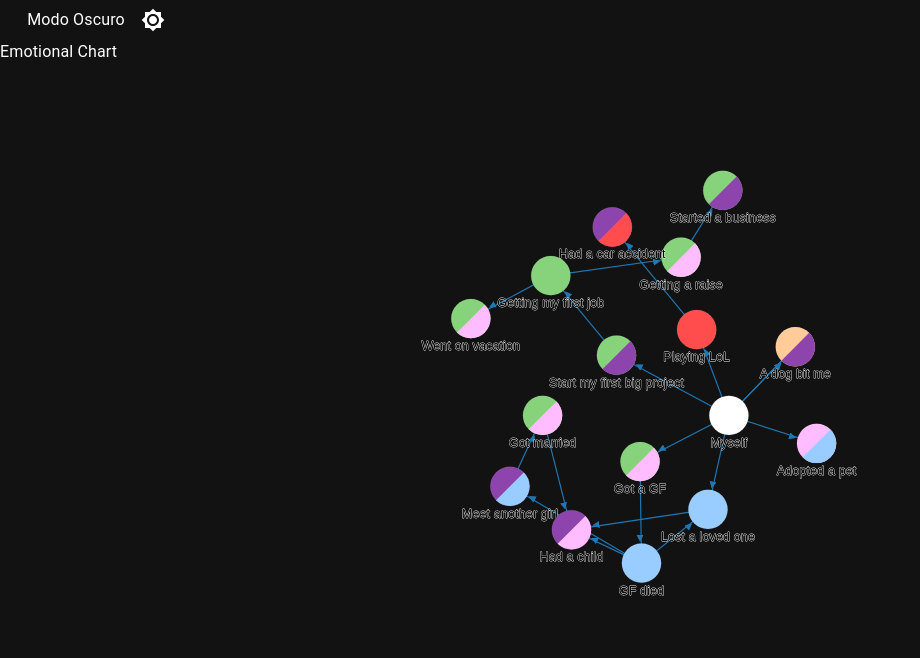
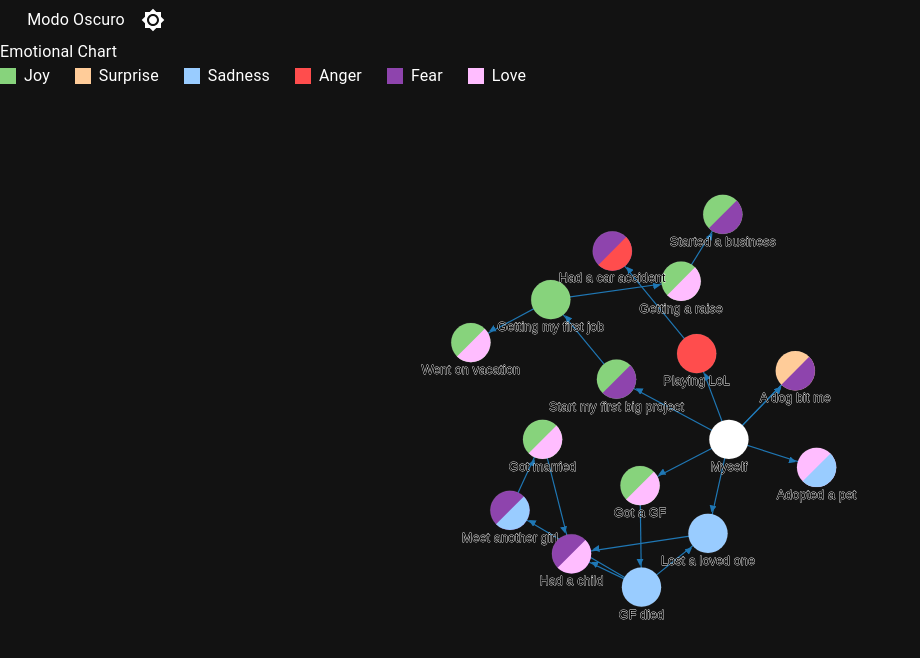
Before and after one commit to alfredo-baquedano/emotion-link, a React (Vite) app: page / in a window 1280 px wide. Shown: the top 658 px of the page, without its empty margins (0-920 px from the left). Built offline with nearby package versions, Linux system fonts and the light colour scheme.

Commit message:
adding legend to chart

```diff
--- /dev/null
+++ b/src/components/ChartLegend.jsx
@@ -0,0 +1,15 @@
+const ChartLegend = ({emotions}) => {
+  const emotionValues = Object.values(emotions)
+  return (
+    <div style={{ display: 'flex', flexDirection: 'row'}}>
+      {emotionValues.map(emotion =>
+        <div style={{ display: 'flex', flexDirection: 'row', alignItems: 'center', marginRight: '25px'}}>
+          <div style={{ backgroundColor: emotion.color, height: '16px', width: '16px' }}></div>
+          <span style={{ marginLeft: '8px' }}>{emotion.display_name}</span>
+        </div>
+      )}
+    </div>
+  )
+}
+
+export default ChartLegend;
--- a/src/pages/EmotionalGraphPage/EmotionalChart.jsx
+++ b/src/pages/EmotionalGraphPage/EmotionalChart.jsx
@@ -1,6 +1,7 @@
 import { useRef, useEffect } from 'react'
 import * as d3 from "d3";
 import events from './testData.json';
+import ChartLegend from './../../components/ChartLegend'
 
 const emotions =  {
   joy: {
@@ -175,7 +176,10 @@ const EmotionalChart = () => {
   }
 
   return (
-    <svg ref={ref} />
+    <>
+      <ChartLegend emotions={emotions}/>
+      <svg ref={ref} />
+    </>
   )
 }
 
```
